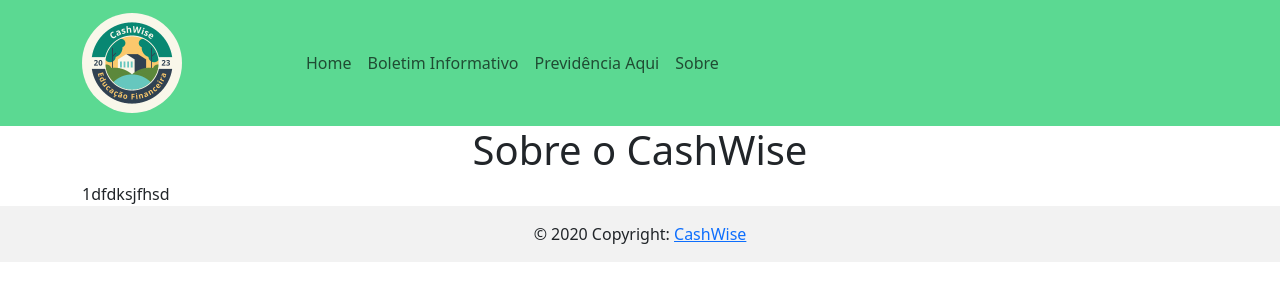
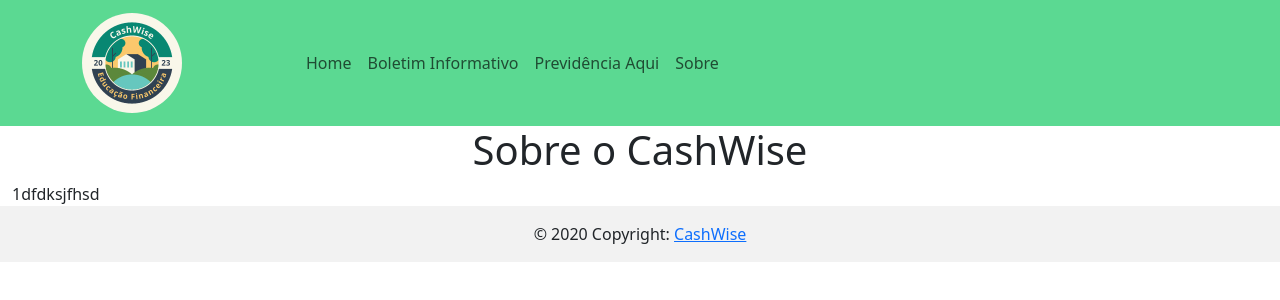
Before and after one commit to EricConceicao/CashWise, a React (Vite) app in the folder frontend/: page /sobre in a window 1280 px wide. Shown: the top 300 px of the page. Built offline with nearby package versions, Linux system fonts and the light colour scheme.

Commit message:
final do dia

```diff
--- a/frontend/src/components/pages/Sobre.jsx
+++ b/frontend/src/components/pages/Sobre.jsx
@@ -11,7 +11,7 @@ const Sobre = () => {
             <Header />
             <div className="main">
                 <Content>
-                    <Container fluid="md">
+                    <Container fluid>
                         <div class="jumbotron text-center">
                             <h1>Sobre o CashWise</h1>
                         </div>
```
